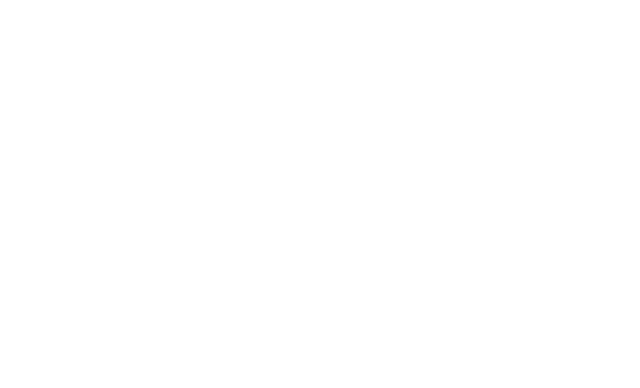
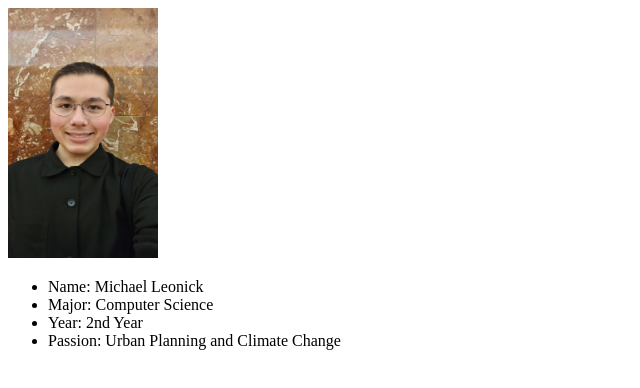
Before and after one commit to Mleonick888/AboutMe, a plain HTML site: page index.html in a window 1280 px wide. Shown: the whole page, without its empty margins (0-640 px from the left). Drawn offline with Linux system fonts and the light colour scheme.

Commit message:
Edit HTML Document

```diff
--- a/index.html
+++ b/index.html
@@ -9,7 +9,22 @@
 </head>
 
 <body>
-<!--Test comment-->
+
+<!--Adding the Image-->
+<div>
+    <img src="./theImage.jpg" alt="This is the image of my face" height="250" width="150">
+</div>
+
+<!-- Adding the written content-->
+<div class="Paragraph">
+    <ul>
+        <li> Name: Michael Leonick</li>
+        <li> Major: Computer Science</li>
+        <li> Year: 2nd Year</li>
+        <li> Passion: Urban Planning and Climate Change </li>
+    </ul>
+</div>
+
 </body>
 
 
```
Also changed, not shown: theImage.jpg (added).
